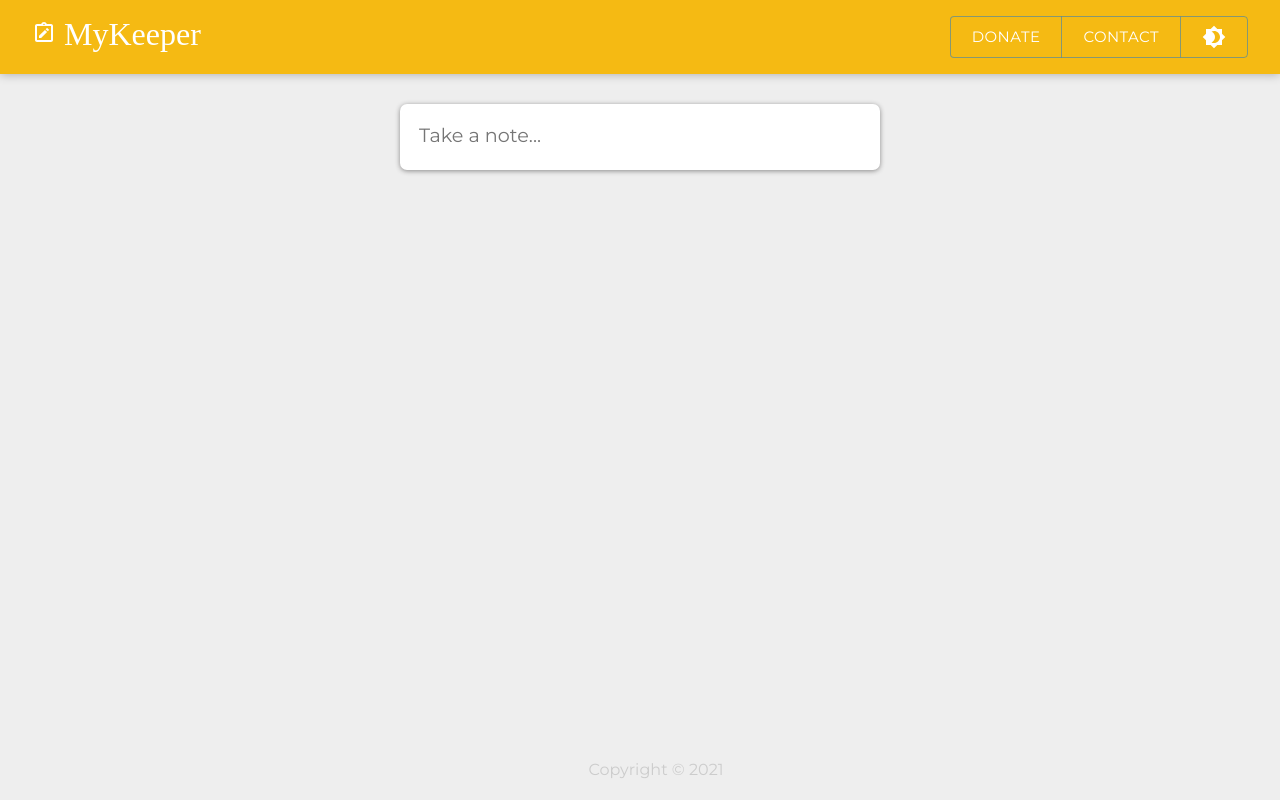
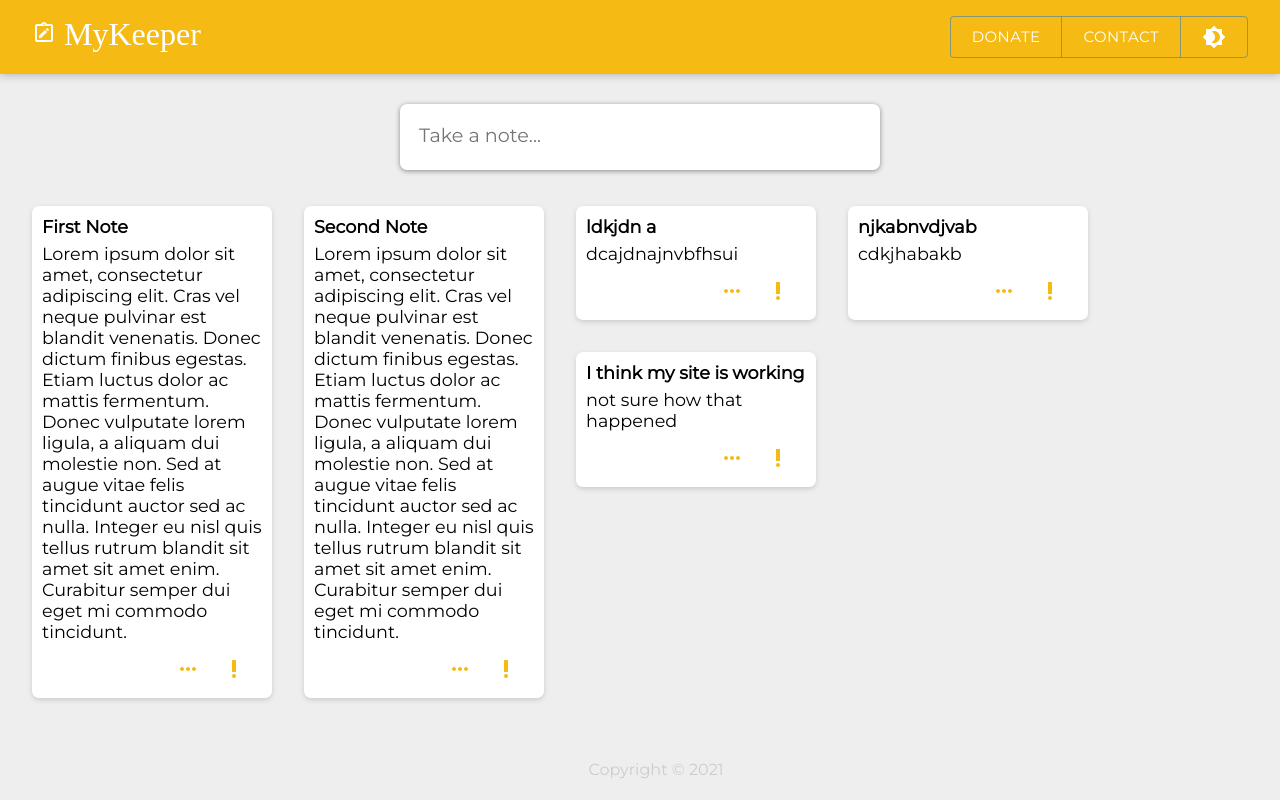
Before and after one commit to lcmedina/MyKeeper, a React (Create React App) app: page / in a window 1280 px wide. Built offline with nearby package versions, Linux system fonts and the light colour scheme; data requests are answered from the project's data file; a web font is replaced by a local one.

Commit message:
json-server up and running

```diff
--- /dev/null
+++ b/data/db.json
@@ -0,0 +1,31 @@
+{
+  "notes": [
+    {
+      "title": "First Note",
+      "content": "Lorem ipsum dolor sit amet, consectetur adipiscing elit. Cras vel neque pulvinar est blandit venenatis. Donec dictum finibus egestas. Etiam luctus dolor ac mattis fermentum. Donec vulputate lorem ligula, a aliquam dui molestie non. Sed at augue vitae felis tincidunt auctor sed ac nulla. Integer eu nisl quis tellus rutrum blandit sit amet sit amet enim. Curabitur semper dui eget mi commodo tincidunt.",
+      "important": true,
+      "id": 1
+    },
+    {
+      "title": "Second Note",
+      "content": "Lorem ipsum dolor sit amet, consectetur adipiscing elit. Cras vel neque pulvinar est blandit venenatis. Donec dictum finibus egestas. Etiam luctus dolor ac mattis fermentum. Donec vulputate lorem ligula, a aliquam dui molestie non. Sed at augue vitae felis tincidunt auctor sed ac nulla. Integer eu nisl quis tellus rutrum blandit sit amet sit amet enim. Curabitur semper dui eget mi commodo tincidunt.",
+      "important": false,
+      "id": 2
+    },
+    {
+      "title": "ldkjdn a",
+      "content": "dcajdnajnvbfhsui",
+      "id": 5
+    },
+    {
+      "title": "njkabnvdjvab",
+      "content": "cdkjhabakb",
+      "id": 6
+    },
+    {
+      "title": "I think my site is working",
+      "content": "not sure how that happened",
+      "id": 7
+    }
+  ]
+}
--- a/package.json
+++ b/package.json
@@ -11,6 +11,7 @@
     "@testing-library/jest-dom": "^5.14.1",
     "@testing-library/react": "^11.2.7",
     "@testing-library/user-event": "^12.8.3",
+    "json-server": "^0.16.3",
     "react": "^17.0.2",
     "react-dom": "^17.0.2",
     "react-router-dom": "^5.3.0",
--- a/src/App.js
+++ b/src/App.js
@@ -3,7 +3,7 @@ import Header from "./components/Header";
 import Footer from "./components/Footer";
 import NoteDisplay from "./components/NoteDisplay";
 import Donate from "./components/Donate";
-import Contact from "./components/Contact";
+import ExpandedNote from "./components/ExpandedNote";
 import ThemeProvider from "./components/ThemeContext";
 import {BrowserRouter as Router, Route, Switch } from "react-router-dom";
 
@@ -22,8 +22,8 @@ function App() {
           <Route path="/donate">
             <Donate/>
           </Route>
-          <Route path="/contact">
-            <Contact/>
+          <Route path="/notes/:id">
+            <ExpandedNote/>
           </Route>
         </Switch>
       </div>
--- a/src/components/Contact.js
+++ /dev/null
@@ -1,24 +0,0 @@
-import React, {useState} from "react";
-import TextField from '@mui/material/TextField';
-import Box from '@mui/material/Box';
-import { Button } from "@mui/material";
-
-
-const Contact = () => {
-    return (
-        <div className="center" id="contactForm">
-            <Box component="form" sx={{'& > :not(style)': { m: 1, width: '25ch' },}} noValidate autoComplete="off">
-            <TextField id="outlined-basic" label="Name" variant="outlined" /><br/>
-            <TextField id="outlined-basic" label="Email" variant="outlined" /><br/>
-            <TextField
-            id="outlined-textarea"
-            label="Message"
-            multiline/><br/>
-            <Button variant="outlined">Submit</Button>
-            </Box>
-            <span>Thank you for your message! We will be in contact shortly!</span>
-        </div>
-     );
-}
-
-export default Contact;
--- a/src/components/CreateArea.js
+++ b/src/components/CreateArea.js
@@ -3,31 +3,24 @@ import AddCircleOutlineIcon from '@mui/icons-material/AddCircleOutline';
 import Fab from '@mui/material/Fab';
 import Zoom from '@mui/material/Zoom';
 
-function CreateArea(props) {
+const CreateArea = () => {
   const [isExpanded, setExpanded] = useState(false);
 
-  const [note, setNote] = useState({
-    title: "",
-    content: ""
-  });
-
-  const handleChange = (e) => {
-    const { name, value } = e.target;
-    setNote((prevNote) => {
-      return {
-        ...prevNote,
-        [name]: value
-      };
-    });
-  };
+  const [title, setTitle] = useState("");
+  const [content, setContent] = useState("")
 
   const submitNote = (e) => {
-    props.onAdd(note);
-    setNote({
-      title: "",
-      content: ""
+     const note = { title, content };
+    e.preventDefault();
+
+    fetch('http://localhost:8000/notes', {
+      method: 'POST',
+      headers: { "Content-Type": "application/json" },
+      body: JSON.stringify(note)
+    }).then(()=>{
+      window.location.reload(false)
     })
-    e.preventDefault();
+
   };
 
   const expand = (e) => {
@@ -39,15 +32,15 @@ function CreateArea(props) {
       <form className="create-note">
         {isExpanded && <input
           name="title"
-          value={note.title}
-          onChange={handleChange}
+          value={title}
+          onChange={(e) => setTitle(e.target.value)}
           placeholder="Title"
         />}
         <textarea
           name="content"
-          value={note.content}
+          value={content}
           onClick={expand}
-          onChange={handleChange}
+          onChange={(e) => setContent(e.target.value)}
           placeholder="Take a note..."
           rows={isExpanded ? 3 : 1}
         />
--- /dev/null
+++ b/src/components/ExpandedNote.js
@@ -0,0 +1,32 @@
+import { useParams, useHistory } from "react-router";
+import useFetch from "./useFetch"
+import DeleteOutlineIcon from '@mui/icons-material/DeleteOutline';
+
+
+const ExpandNote = () => {
+    const {id} = useParams();
+    const history = useHistory();
+    const { data: note } = useFetch('http://localhost:8000/notes/' + id);
+
+    const handleDelete = () => {
+        fetch('http://localhost:8000/notes/' + note.id, {
+            method: 'DELETE'
+        }).then(()=>{
+            history.push("/")
+        })
+    }
+
+    return (
+        <div>
+            {note && (
+                <div className="indv-note">
+                <h1>{note.title}</h1>
+                <p>{note.content}</p>
+                <button onClick={handleDelete}><DeleteOutlineIcon/></button>
+                </div>
+            )}
+        </div>
+     );
+}
+
+export default ExpandNote;
--- a/src/components/Note.js
+++ /dev/null
@@ -1,18 +0,0 @@
-import React from "react";
-import DeleteOutlineIcon from '@mui/icons-material/DeleteOutline';
-
-
-const Note = (props) => {
-    const handleClick = () => {
-        props.onDelete(props.id)
-    }
-    return (
-        <div className="note">
-        <h1>{props.title}</h1>
-        <p>{props.content}</p>
-        <button onClick={handleClick}><DeleteOutlineIcon/></button>
-        </div>
-     );
-}
-
-export default Note;
--- a/src/components/NoteDisplay.js
+++ b/src/components/NoteDisplay.js
@@ -1,36 +1,14 @@
-import React, {useState} from "react";
-import Note from "./Note";
+import React from "react";
 import CreateArea from "./CreateArea";
+import NotesList from "./NotesList";
+import useFetch from "./useFetch";
 
 const NoteDisplay = () => {
-    const [notes, setNotes] = useState([]);
-
-    const addNote = (newNote) => {
-      setNotes((prevNotes) => {
-        return [...prevNotes, newNote];
-      });
-    };
-
-    const deleteNote = (id) => {
-     setNotes(prevNotes => {
-       return prevNotes.filter((noteItem, index) => {
-         return index !== id;
-       })
-     })
-    }
-
+  const { data: notes } = useFetch('http://localhost:8000/notes')
     return (
         <div>
-            <CreateArea onAdd={addNote}/>
-       {notes.map((eachNote, index) => {
-        return <Note
-        key={index} //swap out for uuid
-        id={index}
-        title={eachNote.title}
-        content={eachNote.content}
-        onDelete={deleteNote}
-        />
-      })}
+        <CreateArea />
+       {notes && <NotesList notes={notes}/>}
         </div>
 
      );
--- /dev/null
+++ b/src/components/NotesList.js
@@ -0,0 +1,24 @@
+import React from "react";
+import { Link } from "react-router-dom";
+import PriorityHighOutlinedIcon from '@mui/icons-material/PriorityHighOutlined';
+import MoreHorizOutlinedIcon from '@mui/icons-material/MoreHorizOutlined';
+
+const NotesList = ({ notes }) => {
+
+
+
+    return (
+        <div>
+        {notes.map((eachNote) => {
+            return <div className="note" key={eachNote.id}>
+                <h1>{eachNote.title}</h1>
+                <p>{eachNote.content}</p>
+                <button><PriorityHighOutlinedIcon/></button>
+                <Link to={`notes/${eachNote.id}`}><button><MoreHorizOutlinedIcon/></button></Link>
+            </div>
+        })}
+        </div>
+    );
+  }
+
+  export default NotesList;
--- /dev/null
+++ b/src/components/useFetch.js
@@ -0,0 +1,19 @@
+import { useState, useEffect } from "react";
+
+const useFetch = (url) => {
+    const [data, setData] = useState(null)
+
+    useEffect(() => {
+    fetch(url)
+    .then(res => {
+      return res.json();
+    })
+    .then((data) => {
+      setData(data);
+    })
+  }, [url])
+
+  return { data }
+}
+
+export default useFetch;
```
Also changed, not shown: 1 other file (tests, documents, lock files or other folders).
